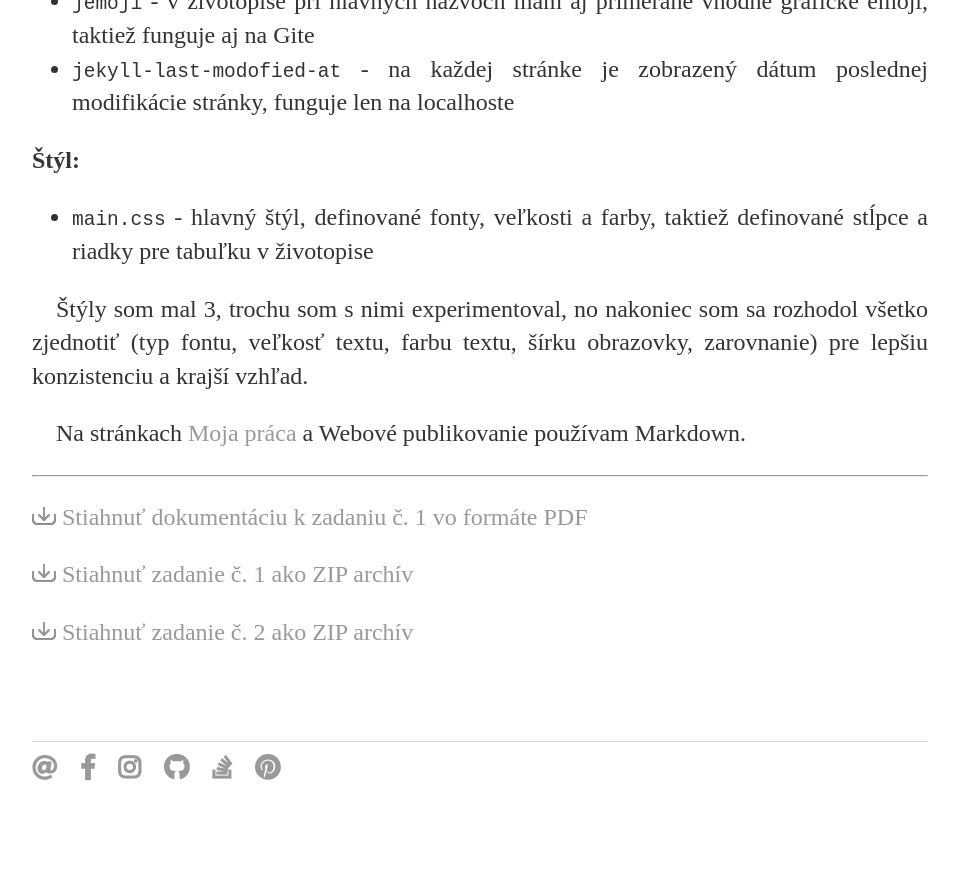
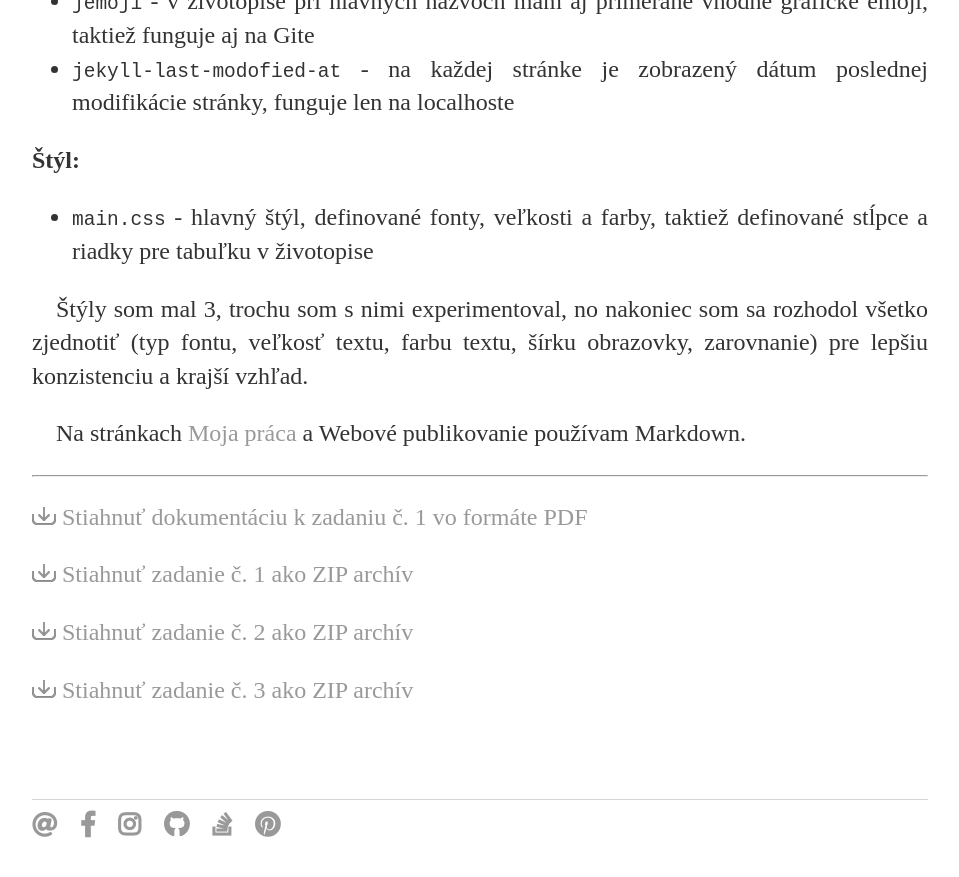
Before and after one commit to andrew141/andrew141.github.io, a Jekyll site: the page built from web_pub/index.md, in a window 1280 px wide and 900 px high, scrolled down 5559 px. Shown: the top 877 px of the window, without its empty margins (160-1119 px from the left). Built offline with Jekyll 4.4.1, drawn with Linux system fonts in a browser that asks for light colours; before the commit the page ends 6402 px from its top, so only the background shows below that.

Commit message:
Zadanie 3

```diff
--- a/web_pub/index.md
+++ b/web_pub/index.md
@@ -136,3 +136,5 @@ __Štýl:__
 [![](./down.png)  Stiahnuť zadanie č. 1 ako ZIP archív](http://andrew141.github.io/web_pub/Z1-xhofericaa.zip)
 
 [![](./down.png)  Stiahnuť zadanie č. 2 ako ZIP archív](http://andrew141.github.io/web_pub/Z2-xhofericaa.zip)
+
+[![](./down.png)  Stiahnuť zadanie č. 3 ako ZIP archív](http://andrew141.github.io/web_pub/Z3-xhofericaa.zip)
```
Also changed, not shown: 2 other files.
